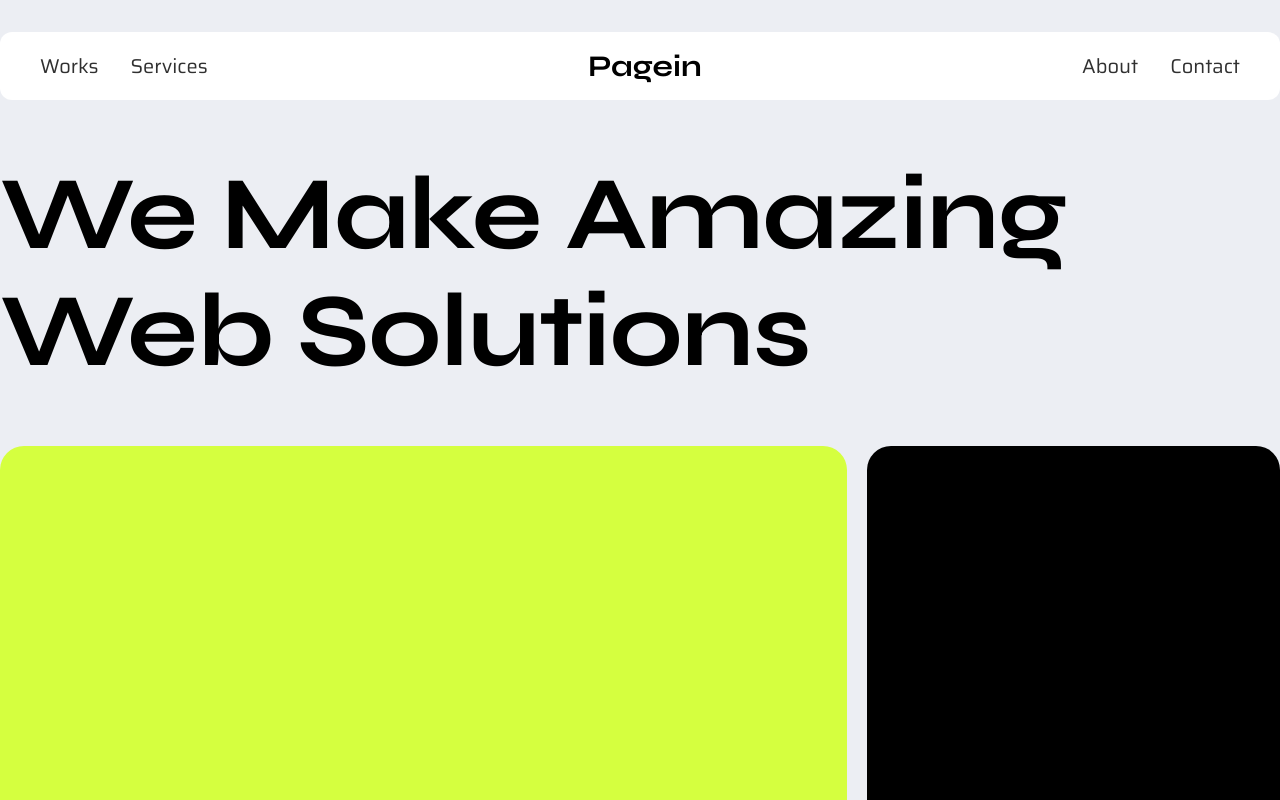
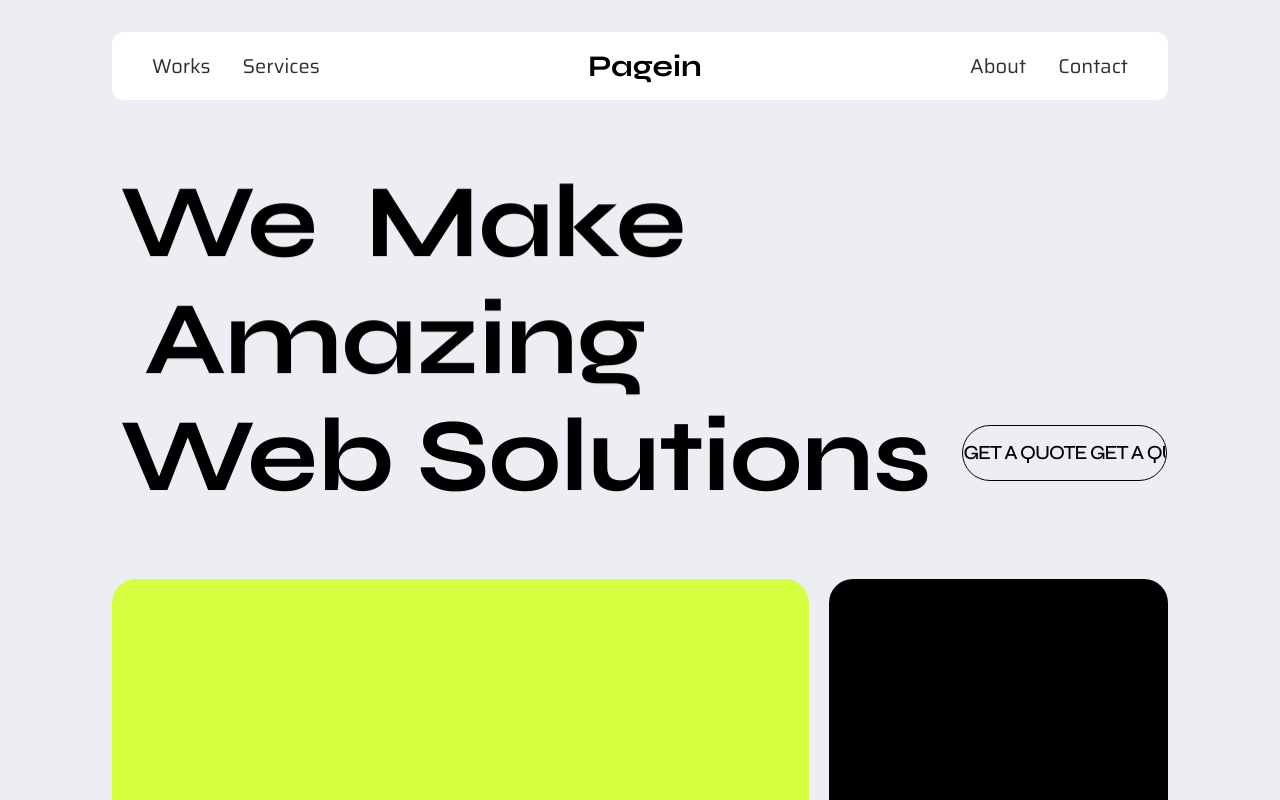
Before and after one commit to hananAzeez/pagein, a Next.js app: page / in a window 1280 px wide. Shown: the top 800 px of the page. Built offline with nearby package versions, Linux system fonts and the light colour scheme.

Commit message:
hero text animation

```diff
--- /dev/null
+++ b/containers/home/hero.tsx
@@ -0,0 +1,108 @@
+import React, { useEffect, useRef } from "react";
+import gsap from "gsap";
+import { CustomEase } from "gsap/dist/CustomEase";
+// import { Player } from "@lottiefiles/react-lottie-player";
+
+gsap.registerPlugin(CustomEase);
+CustomEase.create("cubic-text", "0.25, 1, 0.5, 1");
+
+const Hero = () => {
+  const heroInfiniteRef = useRef(null);
+  const likeCrazyLottieRef = useRef(null);
+
+  useEffect(() => {
+    const titles = document.querySelectorAll(".h_title");
+    const tl = gsap.timeline({ defaults: { duration: 1 } });
+
+    titles.forEach((title, index) => {
+      const el = title.querySelectorAll("span span");
+      const delay = index * 0.08;
+
+      tl.to(
+        el,
+        {
+          y: 0,
+          duration: 1.5,
+          ease: "cubic-text",
+        },
+        delay
+      );
+    });
+
+    tl.add(() => likeCrazyLottieRef?.current?.play(), 0.8).to(
+      heroInfiniteRef?.current,
+      {
+        marginLeft: 0,
+        marginRight: 0,
+        opacity: 1,
+        ease: "power1.out",
+      },
+      1.2
+    );
+
+    return () => {};
+  }, []);
+  return (
+    <section className="mx-auto px-28 bg-offWhite h-screen py-8">
+      <header className="w-full px-10 py-4 flex justify-between items-center bg-white rounded-xl">
+        <div className="nav-links menu-links flex items-center gap-8">
+          <p>Works</p>
+          <p>Services</p>
+        </div>
+        <h1 className="text-black text-3xl font-bold">Pagein</h1>
+        <div className="nav-links menu-links flex items-center gap-8">
+          <p>About</p>
+          <p>Contact</p>
+        </div>
+      </header>
+      <div className="max-w-7xl mx-auto">
+        <div className="h_container font_apoc flex flex-col   px-2 py-16">
+          <h1 className="h_title  relative w-full  hero-title font-light leading-[90%]  ">
+            <span className="-mb-1.5 -mt-6 inline-block overflow-hidden align-bottom">
+              <span className=" inline-block  translate-y-full pb-1.5 pt-6 will-change-transform ">
+                We&nbsp;
+              </span>
+            </span>
+            <span className="-mb-1.5 -mt-6 inline-block overflow-hidden align-bottom">
+              <span className="inline-block  translate-y-full pb-1.5 pt-6 will-change-transform">
+                &nbsp;Make
+              </span>
+            </span>
+            <span className="-mb-1.5 -mt-6 inline-block overflow-hidden align-bottom">
+              <span className="inline-block  translate-y-full pb-1.5 pt-6 will-change-transform">
+                &nbsp;Amazing
+              </span>
+            </span>
+          </h1>
+          <h1 className="h_title relative flex w-full flex-col items-center  lg:flex-row hero-title ">
+            <span className="-mb-1.5 -mt-6 inline-block overflow-hidden align-bottom">
+              <span className="inline-block  translate-y-full pb-1.5 pt-6 will-change-transform">
+                Web Solutions
+              </span>
+            </span>
+            <div
+              ref={heroInfiniteRef}
+              className="absolute bottom-[-25vw] left-[25%] ml-10 -mr-10 h-8 w-40  overflow-hidden rounded-full border border-black text-xs font-normal uppercase opacity-0  md:left-[40%]   md:h-14  md:w-52 md:text-xl lg:relative lg:left-8 lg:bottom-1 lg:right-[1vw] lg:w-[16vw]  lg:leading-10 "
+            >
+              <div className="group flex h-full cursor-pointer items-center whitespace-nowrap">
+                <span className=" group-hover:pause animate-loopL">
+                  Get a quote&nbsp;
+                </span>
+                <span className=" group-hover:pause animate-loopL">
+                  Get a quote&nbsp;
+                </span>
+              </div>
+            </div>
+          </h1>
+        </div>
+
+        <div className="grid grid-cols-3 gap-5 h-96">
+          <div className="h-full col-span-2 bg-primary rounded-3xl"></div>
+          <div className="h-full w-full bg-black rounded-3xl"></div>
+        </div>
+      </div>
+    </section>
+  );
+};
+
+export default Hero;
--- a/containers/home/hero/index.tsx
+++ /dev/null
@@ -1,30 +0,0 @@
-const Hero = () => {
-  return (
-    <section className="mx-auto  bg-offWhite h-screen py-8">
-      <div className="max-w-7xl mx-auto">
-        <header className="w-full px-10 py-4 flex justify-between items-center bg-white rounded-xl">
-          <div className="nav-links menu-links flex items-center gap-8">
-            <p>Works</p>
-            <p>Services</p>
-          </div>
-          <h1 className="text-black text-3xl font-bold">Pagein</h1>
-          <div className="nav-links menu-links flex items-center gap-8">
-            <p>About</p>
-            <p>Contact</p>
-          </div>
-        </header>
-        <h1 className="hero-title my-14">
-          We Make Amazing <br />
-          Web Solutions
-        </h1>
-
-        <div className="grid grid-cols-3 gap-5 h-96">
-          <div className="h-full col-span-2 bg-primary rounded-3xl"></div>
-          <div className="h-full w-full bg-black rounded-3xl"></div>
-        </div>
-      </div>
-    </section>
-  );
-};
-
-export default Hero;
--- /dev/null
+++ b/containers/home/homehero.jsx
@@ -0,0 +1,91 @@
+import React, { useEffect, useRef } from "react";
+import gsap from "gsap";
+import { CustomEase } from "gsap/dist/CustomEase";
+// import { Player } from "@lottiefiles/react-lottie-player";
+
+gsap.registerPlugin(CustomEase);
+CustomEase.create("cubic-text", "0.25, 1, 0.5, 1");
+
+// import likeCrazyLottie from "../../lottie/like-cray.json";
+
+export const HomeHero = () => {
+  const heroInfiniteRef = useRef(null);
+  const likeCrazyLottieRef = useRef(null);
+
+  useEffect(() => {
+    const titles = document.querySelectorAll(".h_title");
+    const tl = gsap.timeline({ defaults: { duration: 1 } });
+
+    titles.forEach((title, index) => {
+      const el = title.querySelectorAll("span span");
+      const delay = index * 0.08;
+
+      tl.to(
+        el,
+        {
+          y: 0,
+          duration: 1.5,
+          ease: "cubic-text",
+        },
+        delay
+      );
+    });
+
+    tl.add(() => likeCrazyLottieRef?.current?.play(), 0.8).to(
+      heroInfiniteRef?.current,
+      {
+        marginLeft: 0,
+        marginRight: 0,
+        opacity: 1,
+        ease: "power1.out",
+      },
+      1.2
+    );
+
+    return () => {};
+  }, []);
+
+  return (
+    <div className=" min-h-screen pt-[120px] pb-[90px] lg:py-[180px]">
+      <div className="h_container font_apoc flex flex-col items-center  px-2 pb-[20vw]  lg:pb-[4vw]">
+        <h1 className="h_title  relative w-full text-center text-[15vw] font-light uppercase leading-[90%] lg:text-[8.7vw] ">
+          <span className="-mb-1.5 -mt-6 inline-block overflow-hidden align-bottom">
+            <span className=" inline-block  translate-y-full pb-1.5 pt-6 will-change-transform ">
+              We&nbsp;
+            </span>
+          </span>
+          <span className="-mb-1.5 -mt-6 inline-block overflow-hidden align-bottom">
+            <span className="inline-block  translate-y-full pb-1.5 pt-6 will-change-transform">
+              &nbsp;Make
+            </span>
+          </span>
+          <span className="-mb-1.5 -mt-6 inline-block overflow-hidden align-bottom">
+            <span className="inline-block  translate-y-full pb-1.5 pt-6 will-change-transform">
+              &nbsp;Amazing
+            </span>
+          </span>
+        </h1>
+        <h1 className="h_title relative flex w-full flex-col items-center justify-center text-center text-[15vw]  font-light uppercase leading-[90%] lg:flex-row lg:text-[8.7vw] ">
+          <span className="-mb-1.5 -mt-6 inline-block overflow-hidden align-bottom">
+            <span className="inline-block  translate-y-full pb-1.5 pt-6 will-change-transform">
+              Web Solutions
+            </span>
+          </span>
+          <div
+            ref={heroInfiniteRef}
+            className="font_aeonik absolute bottom-[-35vw] left-[25%] ml-10 -mr-10 h-8 w-40  overflow-hidden rounded-full border border-black text-xs font-normal uppercase opacity-0  md:left-[40%]   md:h-14  md:w-52 md:text-xl lg:relative lg:left-8 lg:bottom-3 lg:right-[1vw] lg:w-[16vw]  lg:leading-10 "
+          >
+            <div className="group flex h-full cursor-pointer items-center whitespace-nowrap">
+              <span className=" group-hover:pause animate-loopL">
+                Get a quote&nbsp;
+              </span>
+              <span className=" group-hover:pause animate-loopL">
+                Get a quote&nbsp;
+              </span>
+            </div>
+          </div>
+        </h1>
+      </div>
+    </div>
+  );
+};
--- a/containers/home/index.jsx
+++ /dev/null
@@ -1,7 +0,0 @@
-import Hero from "./hero";
-
-const HomeContainer = () => {
-  return <Hero />;
-};
-
-export default HomeContainer;
--- /dev/null
+++ b/containers/index.jsx
@@ -0,0 +1,13 @@
+import Hero from "./home/hero";
+import { HomeHero } from "./home/homehero";
+
+const HomeContainer = () => {
+  return (
+    <>
+      <Hero />
+      {/* <HomeHero /> */}
+    </>
+  );
+};
+
+export default HomeContainer;
--- a/pages/index.tsx
+++ b/pages/index.tsx
@@ -2,7 +2,7 @@ import type { NextPage } from "next";
 import Head from "next/head";
 import Image from "next/image";
 import styles from "../styles/Home.module.css";
-import HomeContainer from "./../containers/home/index";
+import HomeContainer from "../containers/index";
 
 const Home: NextPage = () => {
   return <HomeContainer />;
```
